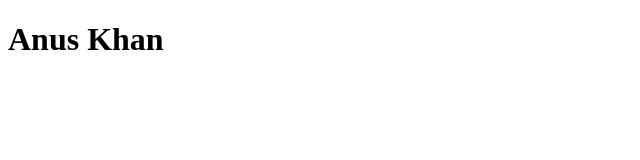
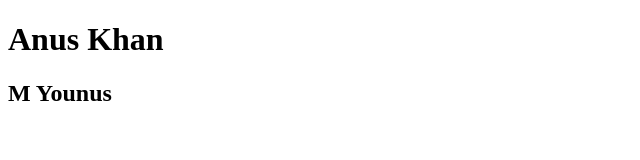
Before and after one commit to anaskhan3526788-cpu/Sports, a plain HTML site: page index.html in a window 1280 px wide. Shown: the whole page, without its empty margins (0-640 px from the left). Drawn offline with Linux system fonts and the light colour scheme.

Commit message:
h2 added

```diff
--- a/index.html
+++ b/index.html
@@ -9,6 +9,7 @@
 
 
     <h1>Anus Khan</h1>
+    <h2>M Younus</h2>
 
 </body>
 </html>
```
